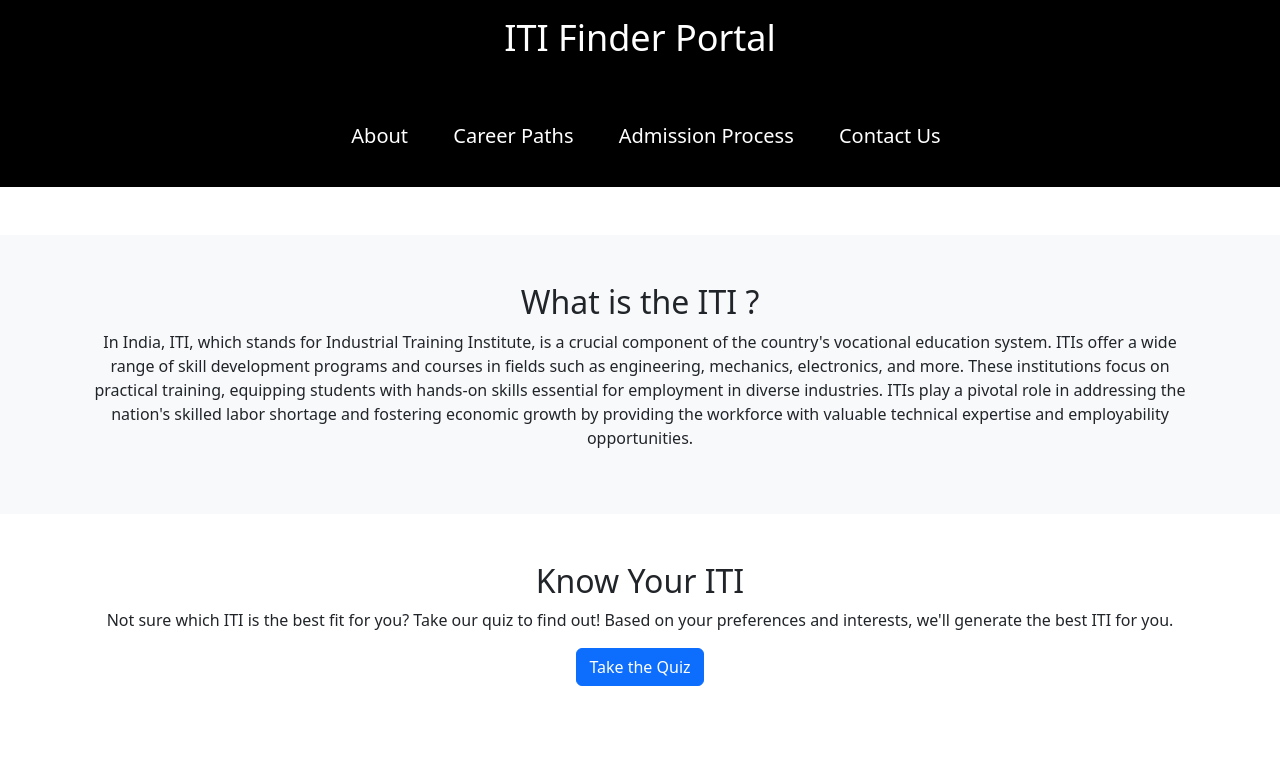
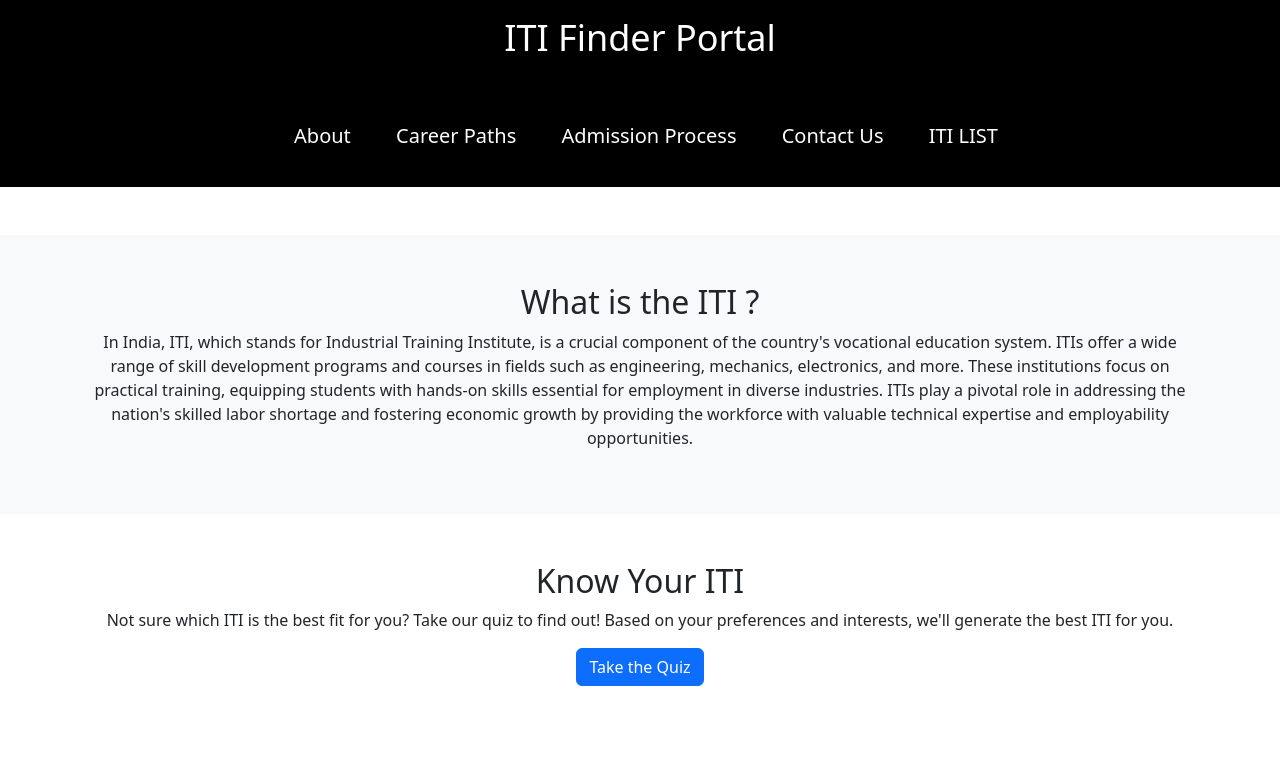
Before and after one commit to Manush-2005/ITI-Finder, a website: page Frontend/homepage.html in a window 1280 px wide. Shown: the top 779 px of the page. Drawn offline with nearby package versions, Linux system fonts and the light colour scheme.

Commit message:
added ITIList feature

```diff
--- a/Frontend/homepage.html
+++ b/Frontend/homepage.html
@@ -31,6 +31,7 @@
                 <li><a href="../Frontend/public/UserManualForOnlineFormFeeling.pdf" target="_blank">Admission
                         Process</a></li>
                 <li><a href="#contact">Contact Us</a></li>
+                <li><a href="../Frontend/public/ITIList.pdf" target="_blank">ITI LIST </a></li>
                 <!-- <li><a href="/hackthon/ITIList.pdf" target="_blank">ITI LIST </a></li>
                 <li><a href="/hackthon/Form.html" target="_blank">Find your ITI </a></li> -->
 
```
Also changed, not shown: 1 other file.
